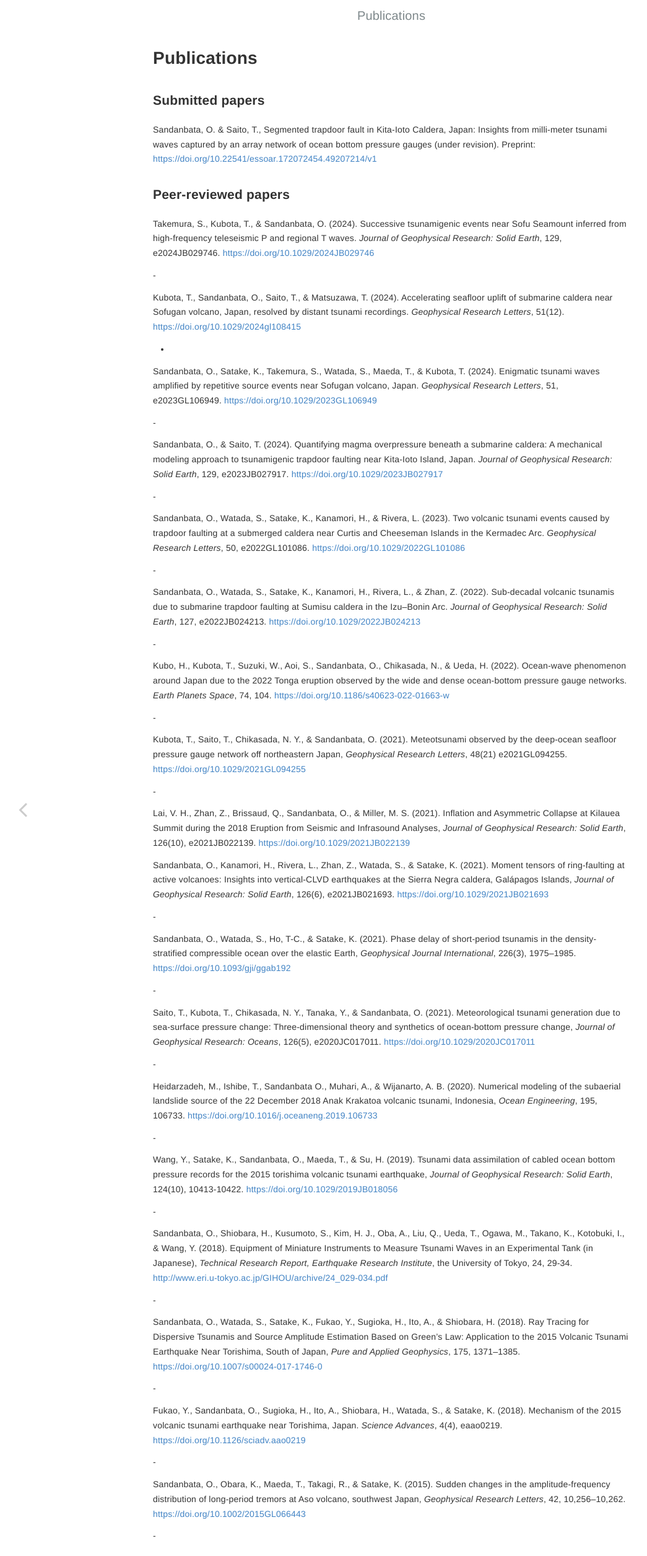
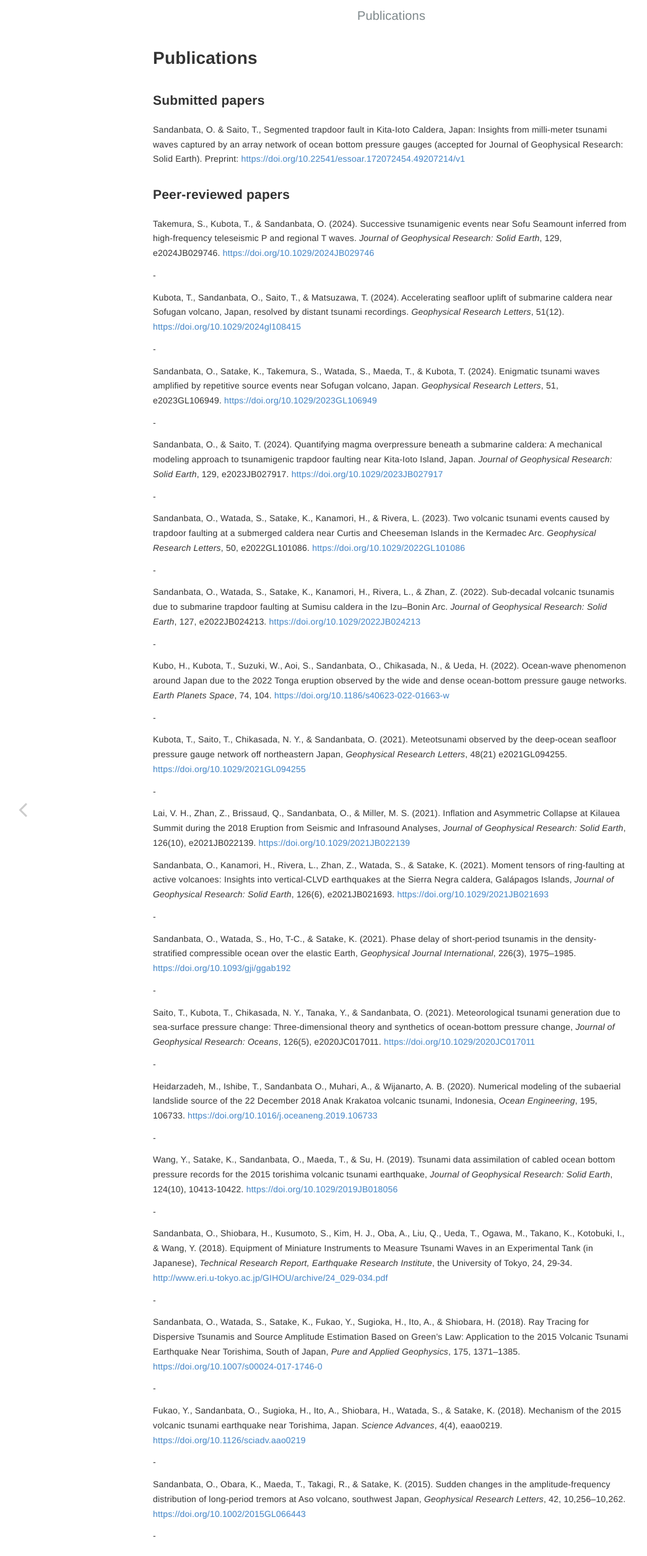
Before and after one commit to osm3dan/en_site, a Jekyll site: the page built from _pages/publications.md, in a window 1280 px wide. Shown: the whole page at 62% size, without its empty margins (8-1053 px from the left). Built offline with Jekyll 4.4.1, drawn with Linux system fonts in a browser that asks for light colours.

Commit message:
publication update

```diff
--- a/_pages/publications.md
+++ b/_pages/publications.md
@@ -5,7 +5,7 @@ title: Publications
 
 ### Submitted papers
 
-Sandanbata, O. & Saito, T., Segmented trapdoor fault in Kita-Ioto Caldera, Japan: Insights from milli-meter tsunami waves captured by an array network of ocean bottom pressure gauges (under revision). Preprint: [https://doi.org/10.22541/essoar.172072454.49207214/v1](https://doi.org/10.22541/essoar.172072454.49207214/v1)
+Sandanbata, O. & Saito, T., Segmented trapdoor fault in Kita-Ioto Caldera, Japan: Insights from milli-meter tsunami waves captured by an array network of ocean bottom pressure gauges (accepted for Journal of Geophysical Research: Solid Earth). Preprint: [https://doi.org/10.22541/essoar.172072454.49207214/v1](https://doi.org/10.22541/essoar.172072454.49207214/v1)
 
 ### Peer-reviewed papers
 
```
